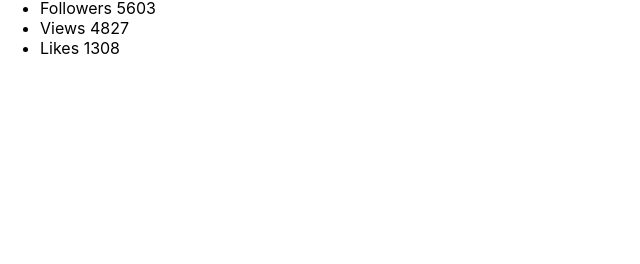
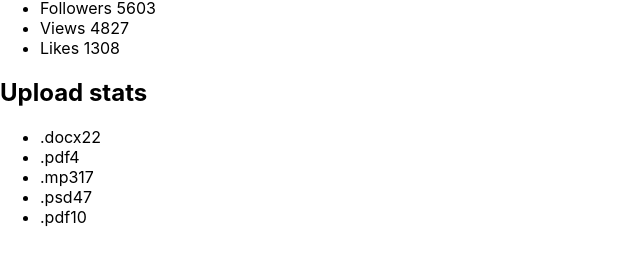
Before and after one commit to Tasha852209/goit-react-hw-01-components, a React (Create React App) app: page / in a window 1280 px wide. Shown: the part 430-694 px from the top of the page, without its empty margins (0-640 px from the left). Built offline with nearby package versions, Linux system fonts and the light colour scheme.

Commit message:
statistics

```diff
--- a/src/components/App.jsx
+++ b/src/components/App.jsx
@@ -1,5 +1,7 @@
 import user from '../data/user.json';
+import data from '../data/data.json';
 import { Profile } from './Profile/Profile';
+import { Statistics } from './Statistics/Statistics';
 export const App = () => {
   return (
     <div>
@@ -10,6 +12,8 @@
         avatar={user.avatar}
         stats={user.stats}
       ></Profile>
+      <Statistics title="Upload stats" stats={data} />
+      {/* <Statistics stats={data} /> */}
     </div>
   );
 };
--- /dev/null
+++ b/src/components/Statistics/Statistics.jsx
@@ -0,0 +1,17 @@
+export const Statistics = ({ title = '', stats }) => {
+  return (
+    <section class="statistics">
+      <h2 class="title">{title}</h2>
+
+      <ul class="stat-list">
+        {stats.map(({ id, label, percentage }) => (
+          <li class="item" key={id}>
+            <span class="label">{label}</span>
+            <span class="percentage">{percentage}</span>
+          </li>
+        ))}
+      </ul>
+    </section>
+  );
+};
+console.log(<Statistics />);
--- /dev/null
+++ b/src/data/data.json
@@ -0,0 +1,7 @@
+[
+  { "id": "id-1", "label": ".docx", "percentage": 22 },
+  { "id": "id-2", "label": ".pdf", "percentage": 4 },
+  { "id": "id-3", "label": ".mp3", "percentage": 17 },
+  { "id": "id-4", "label": ".psd", "percentage": 47 },
+  { "id": "id-5", "label": ".pdf", "percentage": 10 }
+]
```
